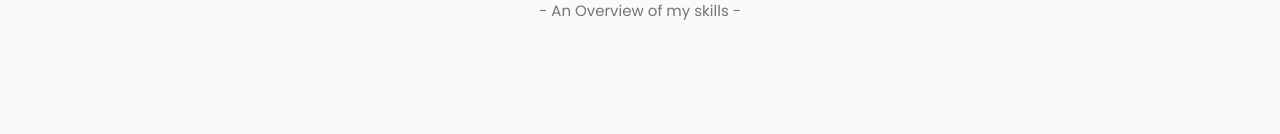
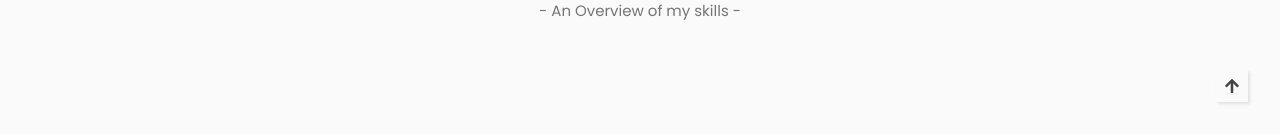
Before and after one commit to punam01/portfolio, a React (Create React App) app: page / in a window 1280 px wide. Shown: the part 666-800 px from the top of the page. Built offline with nearby package versions, Linux system fonts and the light colour scheme.

Commit message:
top scroll added

```diff
--- a/src/components/Home.js
+++ b/src/components/Home.js
@@ -6,8 +6,8 @@ import TypeWriter from "./TypeWriter";
 function Home() {
   return (
     <>
-      <section className="home-section">
-        <div className="home-container" id="home">
+      <section className="home-section" id="home">
+        <div className="home-container" >
           <div className="social">
             <a href="https://www.linkedin.com/in/punam-kumavat">
               <FaLinkedin className="social-item" />
--- a/src/components/Navbar.js
+++ b/src/components/Navbar.js
@@ -6,7 +6,7 @@ function Navbar() {
     const section = document.getElementById(id);
     if (section) {
       window.scrollTo({
-        top: section.offsetTop - 50,
+        top: section.offsetTop-100,
         behavior: "smooth",
       });
     }
--- a/src/components/Skills.js
+++ b/src/components/Skills.js
@@ -1,6 +1,6 @@
 import React from "react";
 import "../styles/skills.css";
-
+import { FaArrowUp } from "react-icons/fa";
 function Skills() {
   return (
     <>
@@ -78,6 +78,14 @@ function Skills() {
           </div>
         </div>
       </section>
+      <a href="#home" className="scroll-top" onClick={()=>{
+        window.scrollTo({
+          top: 0,
+          behavior: "smooth",
+        });
+      }}>
+        <FaArrowUp/>
+      </a>
     </>
   );
 }
--- a/src/styles/home.css
+++ b/src/styles/home.css
@@ -105,6 +105,7 @@ hr {
   border-radius: 50px;
   /*border-radius: 30% 70% 70% 30% / 53% 31% 69% 47%;*/
 }
+
 /*for smaller screen place container in center and ind=side that place image first then intro and then social*/
 @media screen and (max-width: 768px) {
   .home-section {
--- a/src/styles/skills.css
+++ b/src/styles/skills.css
@@ -45,6 +45,20 @@
   height: 50px;
   object-fit: cover;
 }
+.scroll-top{
+    position: fixed;
+    display: flex;
+    align-items: center;
+    justify-content: center;
+    bottom: 2rem;
+    right: 2rem;
+    width: 2rem;
+    height: 2rem;
+    color: var(--darkgray);
+    box-shadow: 2px 2px 3px rgba(0, 0, 0, 0.1);
+    transition: all 0.3s ease-in-out;
+}
+
 /*responsive*/
 @media screen and (max-width: 768px) {
   .skills-section {
```
